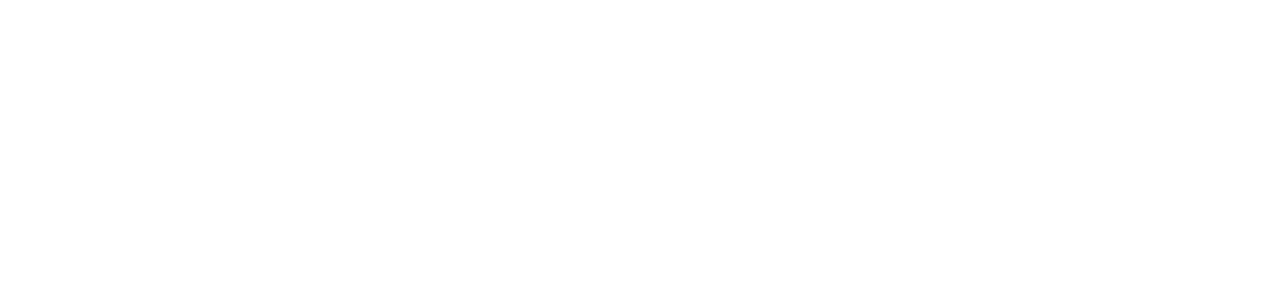
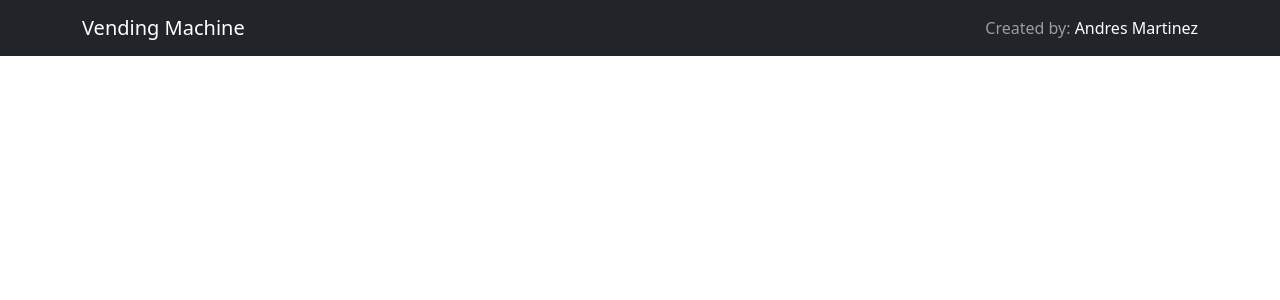
Before and after one commit to Andresss21/Focus-App-Assignment, a React (Create React App) app in the folder vending-machine/: page / in a window 1280 px wide. Shown: the top 300 px of the page. Built offline with nearby package versions, Linux system fonts and the light colour scheme; no server answers.

Commit message:
Add: Call to all api products & container starts

```diff
--- a/vending-machine/src/App.js
+++ b/vending-machine/src/App.js
@@ -1,10 +1,19 @@
-
 import './App.css';
+import 'bootstrap/dist/css/bootstrap.min.css';
+import {BrowserRouter as Router, Switch, Route} from 'react-router-dom'
+import { Header } from './containers/Header';
+import ProductListing from './containers/ProductListing';
 
 function App() {
   return (
     <div className="App">
-
+      <Router>
+        <Header/>
+        <Switch>
+          <Route path="/" exact component = {ProductListing}/>
+          <Route>404 Not Found!</Route>
+        </Switch>
+      </Router>
     </div>
   );
 }
--- /dev/null
+++ b/vending-machine/src/containers/Header.js
@@ -0,0 +1,24 @@
+
+import React from 'react';
+import Container from 'react-bootstrap/Container';
+import Navbar from 'react-bootstrap/Navbar';
+
+
+
+export const Header = () => {
+    return (
+        <div>
+             <Navbar  bg="dark" variant="dark">
+                <Container>
+                    <Navbar.Brand >Vending Machine</Navbar.Brand>
+                    <Navbar.Toggle />
+                    <Navbar.Collapse className="justify-content-end">
+                    <Navbar.Text>
+                        Created by: <a >Andres Martinez</a>
+                    </Navbar.Text>
+                    </Navbar.Collapse>
+                </Container>
+            </Navbar>
+        </div>
+    )
+}
--- /dev/null
+++ b/vending-machine/src/containers/ProductComponent.js
@@ -0,0 +1,13 @@
+import React from 'react'
+import {useSelector} from  'react-redux';
+export const ProductComponent = () => {
+    const products = useSelector((state) => state.allProducts.products);
+    //const {id, name} = products[0];
+    return (
+        <div>
+
+        </div>
+    )
+}
+
+export default ProductComponent
--- a/vending-machine/src/containers/productListing.js
+++ b/vending-machine/src/containers/productListing.js
@@ -0,0 +1,29 @@
+import {React, useEffect} from 'react';
+import {useSelector} from  'react-redux';
+import axios from 'axios';
+import ProductComponent from './ProductComponent';
+
+export const ProductListing = () => {
+    const products = useSelector((state) => state);
+
+    const fetchProducts = async () => {
+        const response = await axios
+        .get("https://vending-machine-test.vercel.app/api/products")
+        .catch((err) =>{
+            console.log("error", err);
+        });
+        console.log(response);
+    };
+
+    useEffect(() => {
+        fetchProducts();
+    }, []);
+
+    return (
+        <div>
+            <ProductComponent />
+        </div>
+    )
+}
+
+export default ProductListing
```
